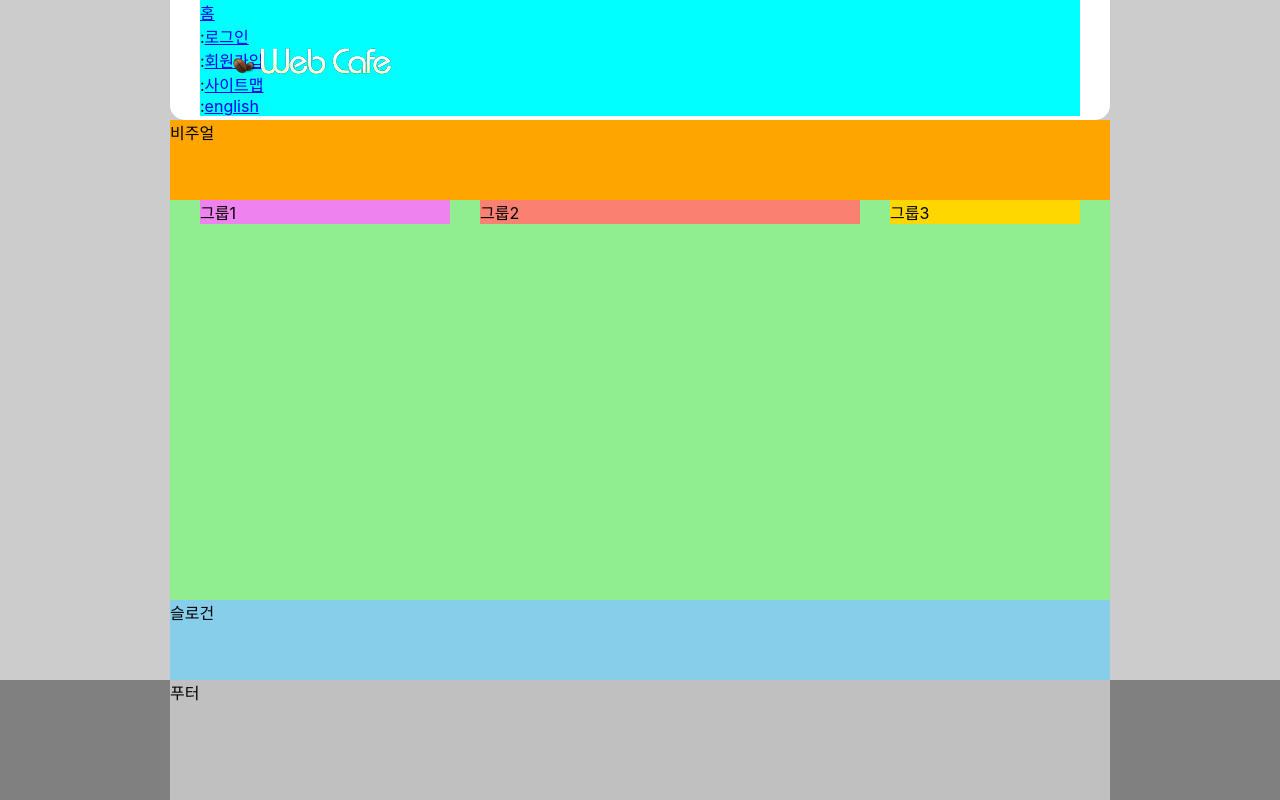
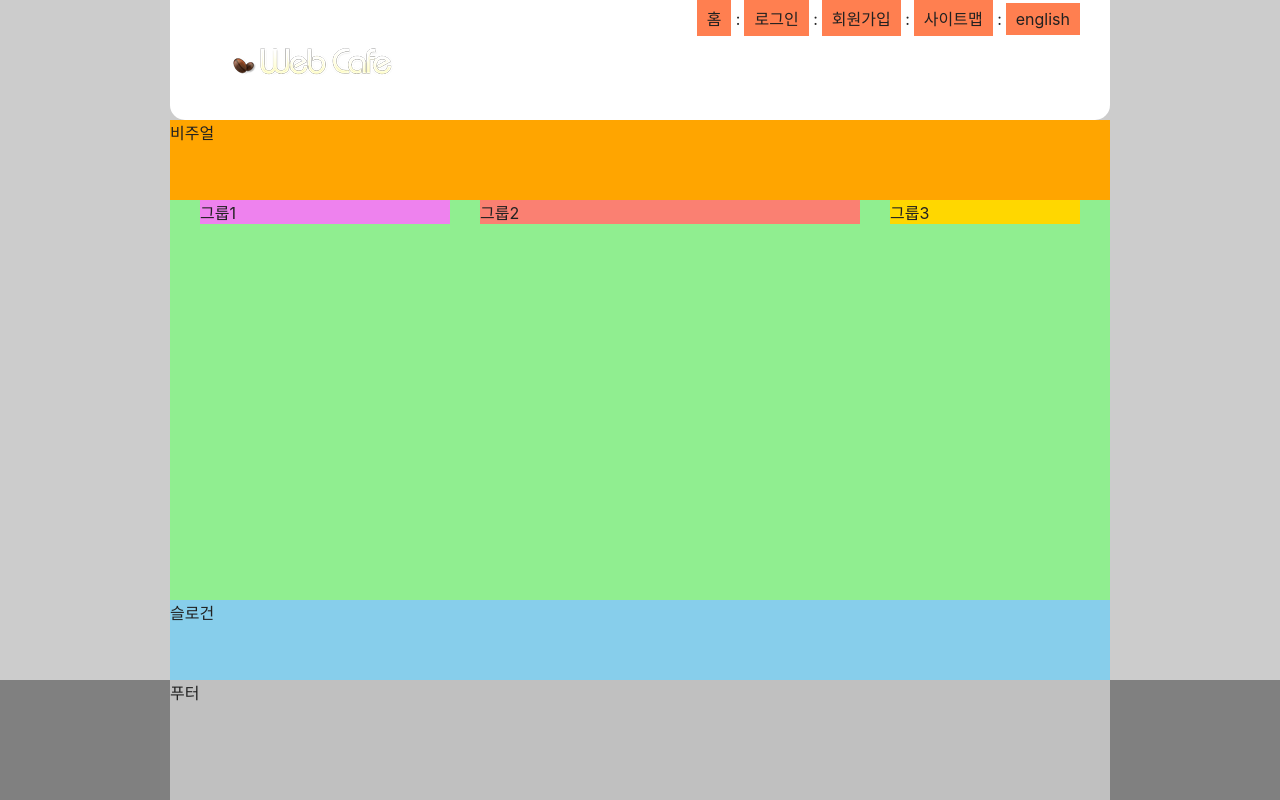
Before and after one commit to binwoonki/HTML5, a plain HTML site: page index.html in a window 1280 px wide. Drawn offline with Linux system fonts and the light colour scheme; a web font is replaced by a local one.

Commit message:
텍스트 링크 모음 일부 디자인

```diff
--- a/styles/style.css
+++ b/styles/style.css
@@ -5,8 +5,15 @@
   box-sizing: border-box;
 }
 
+/* 링크 스타일 */
+a{
+  color:inherit;
+  text-decoration: none;
+}
+
 /* 본문 스타일 */
 body{
+  color:#212121;
   background:#ccc;
   font-family: "Pretendard Variable", Pretendard, -apple-system, BlinkMacSystemFont, system-ui, Roboto, "Helvetica Neue", "Segoe UI", "Apple SD Gothic Neo", "Noto Sans KR", "Malgun Gothic", "Apple Color Emoji", "Segoe UI Emoji", "Segoe UI Symbol", sans-serif;
   font-weight:400;
@@ -36,9 +43,24 @@ body{
 
 /* 텍스트 링크 모음 */
 .member{
-  background-color:aqua;
+  /* background-color:aqua; */
+  text-align: right;
 }
 
+.member li{
+  /* background-color:pink; */
+  display:inline-block;
+}
+
+.member a{
+  background-color:coral;
+  padding:6px 10px;
+  display:inherit;
+}
+
+.divider{
+  margin-right: 4px;
+}
 
 /* 비주얼 */
 .visual{
```
